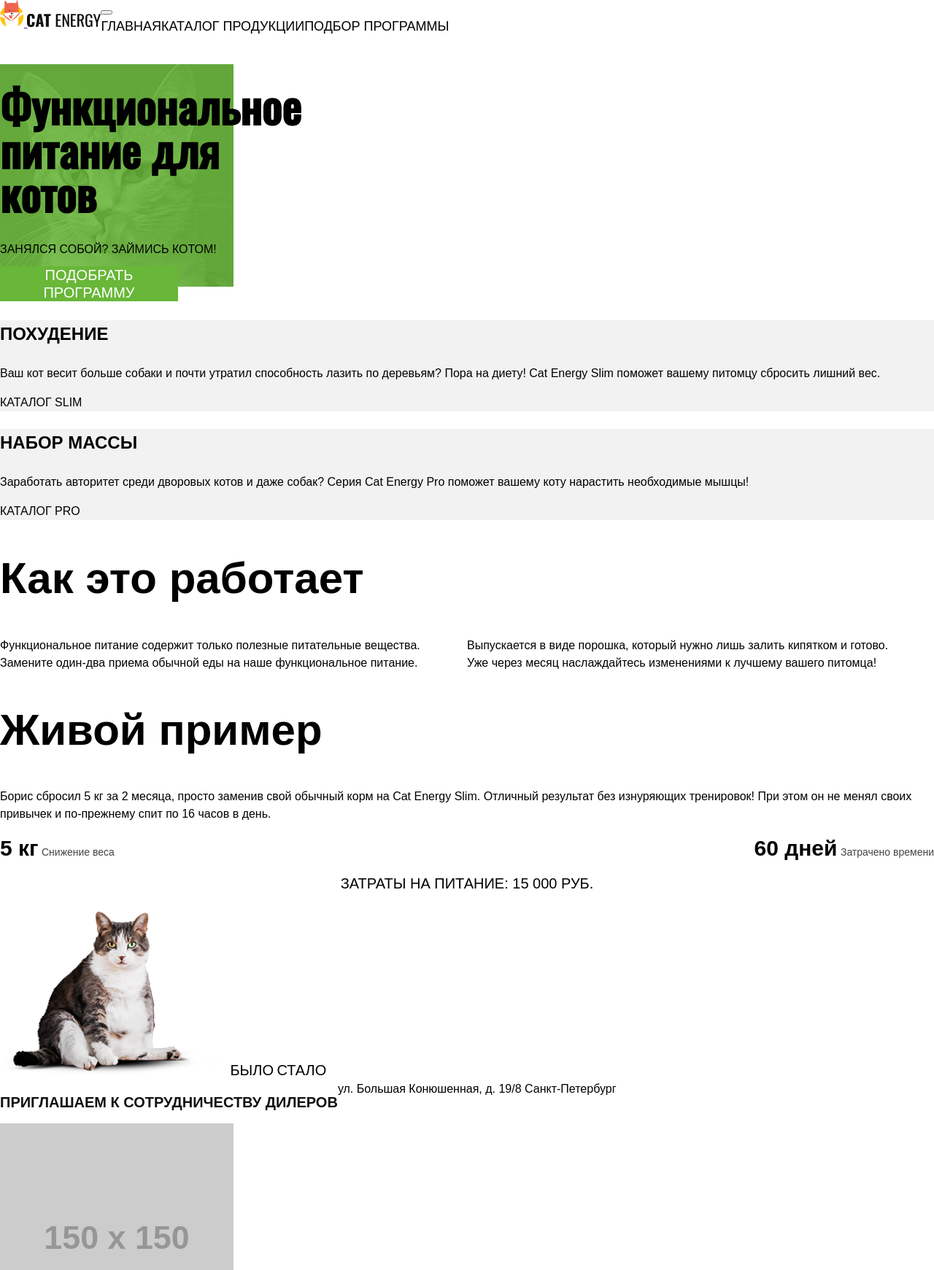
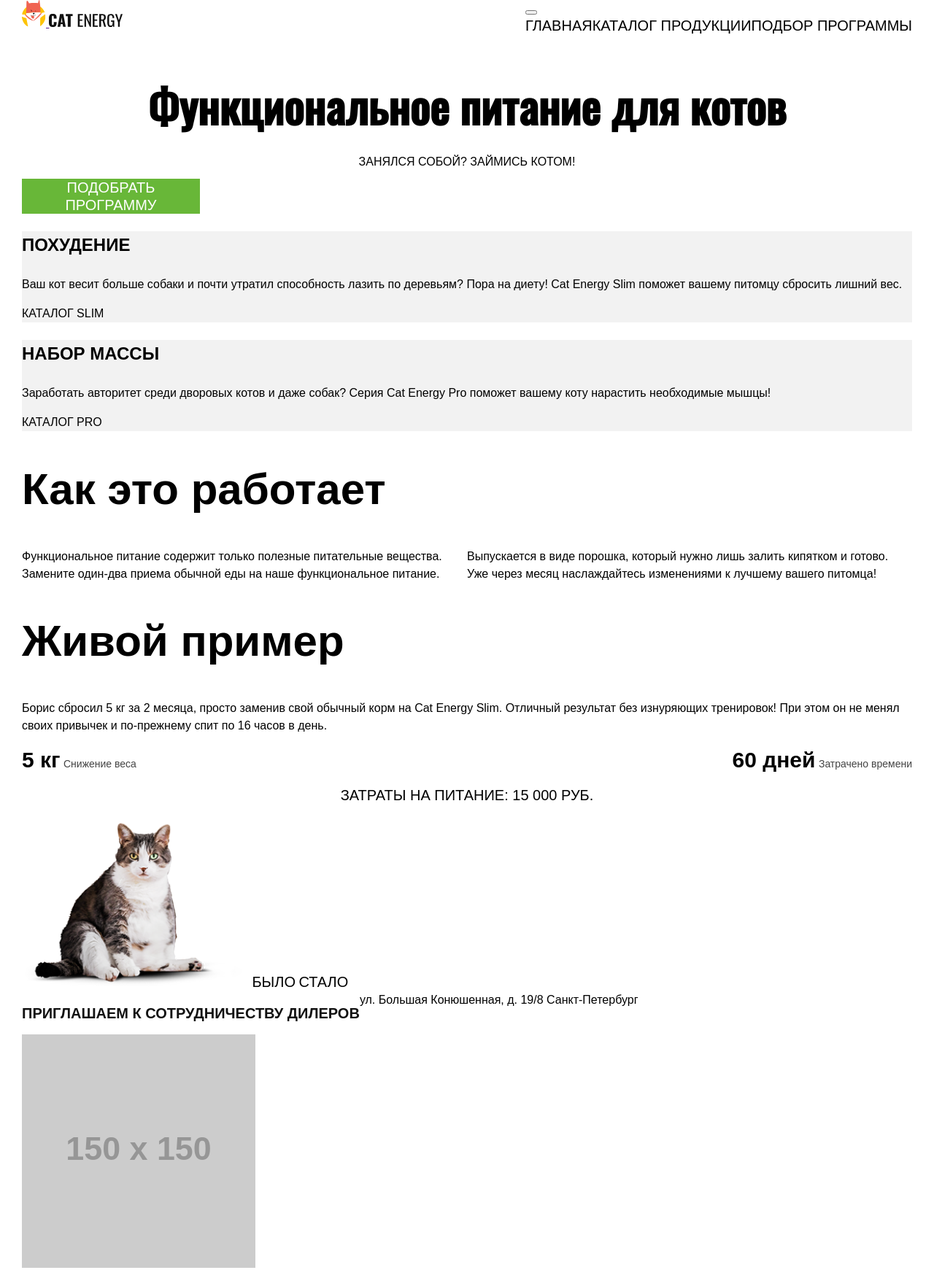
Before and after one commit to tyssia22/1490019-cat-energy-20, a website: page source/index.html in a window 1280 px wide. Shown: the top 1741 px of the page at 73% size. Drawn offline with nearby package versions, Linux system fonts and the light colour scheme; files that its build step writes are made by us from their sources; placeholder pictures from the web are drawn by us; files whose address does not match are found by name.

Commit message:
модуль 4,задание2

```diff
--- a/source/index.html
+++ b/source/index.html
@@ -3,6 +3,7 @@
 
 <head>
   <meta charset="utf-8">
+  <meta name="viewport" content="width=device-width, initial-scale=1.0, maximum-scale=1.0, user-scalable=no">
   <title>HTML Academy: Кэт энерджи</title>
   <link href="https://fonts.googleapis.com/css2?family=Oswald&display=swap" rel="stylesheet">
   <link href="css/normalize.min.css" rel="stylesheet">
@@ -10,7 +11,7 @@
 </head>
 
 <body class="page__body">
-  <header class="page-header">
+  <header class="page-header wrapper">
     <a class="logo" href="">
       <img class="logo__img-icon" src="img/logo-mobile-icon.svg" width="33" height="38" alt="Логотип Кэт энерджи">
       <img class="logo__img-text" src="img/logo-mobile-text.svg" width="101" height="18" alt="Логотип Кэт энерджи">
@@ -33,12 +34,12 @@
     </nav>
   </header>
   <main class="page-main">
-    <section class="program-selection">
+    <section class="program-selection wrapper">
       <h1 class="program-selection__title">Функциональное питание для котов</h1>
       <p class="program-selection__description">Занялся собой? Займись котом!</p>
       <a class="program-selection__link button" href="form.html">Подобрать программу</a>
     </section>
-    <section class="programs">
+    <section class="programs wrapper">
       <h2 class="visually-hidden">Программы</h2>
       <div class="programs__block">
         <h3 class="programs__title">Похудение</h3>
@@ -53,7 +54,7 @@
         <a class="programs__link" href="">Каталог Pro</a>
       </div>
     </section>
-    <section class="scheme-work">
+    <section class="scheme-work wrapper">
       <h2 class="scheme-work__title">Как это работает</h2>
       <ul class="scheme-work__list">
         <li class="scheme-work__item scheme-work__item--one">Функциональное питание содержит только полезные питательные
@@ -66,7 +67,7 @@
           питомца!</li>
       </ul>
     </section>
-    <section class="example">
+    <section class="example wrapper">
       <h2 class="example__title">Живой пример</h2>
       <p class="example__description">Борис сбросил 5 кг за 2 месяца, просто заменив свой обычный корм на Cat Energy
         Slim. Отличный результат без изнуряющих тренировок! При этом он не менял своих привычек и по-прежнему спит по 16
@@ -86,7 +87,7 @@
       <span class="example__overall-results">Было</span>
       <span class="example__overall-results">Стало</span>
     </section>
-    <section class="contacts">
+    <section class="contacts wrapper">
       <div class="contacts__wrapper">
         <h2 class="contacts__title">Приглашаем к сотрудничеству дилеров</h2>
         <address class="contacts__address">ул. Большая Конюшенная, д. 19/8 Санкт-Петербург</address>
@@ -94,7 +95,7 @@
       <img src="https://via.placeholder.com/150x150" width="320" height="362"" alt=" Карта">
     </section>
   </main>
-  <footer class="page-footer">
+  <footer class="page-footer wrapper">
     <a class="logo" href="#">
       <img class="logo__img-text" src="img/logo-mobile-text.svg" width="101" height="18" alt="Логотип Кэт энерджи">
     </a>
--- a/source/sass/blocks/main-nav.scss
+++ b/source/sass/blocks/main-nav.scss
@@ -1,13 +1,35 @@
+.site-list__item {
+  @include list;
+}
+
+.site-list__link {
+  @include link;
+  font-size: 20px;
+  line-height: 20px;
+  font-family: $fontfamily;
+  color: $black;
+  text-transform: $uppercase;
+}
+
 @media (min-width: $tablet-width) {
   .main-nav__list {
     display: flex;
     flex-wrap: wrap;
+    justify-content: space-between;
     @include list;
     font-size: 18px;
     text-transform: $uppercase;
   }
+
   .site-list__link {
     color: $black;
     @include link;
   }
 }
+
+@media (min-width: $desktop-width) {
+  .site-list__link {
+    color: $white;
+    background-color: $basicgreen;
+  }
+}
--- a/source/sass/blocks/page-header.scss
+++ b/source/sass/blocks/page-header.scss
@@ -1,3 +1,4 @@
 .page-header {
-    display: flex;
+  display: flex;
+  justify-content: space-between;
 }
--- a/source/sass/blocks/program-selection.scss
+++ b/source/sass/blocks/program-selection.scss
@@ -1,8 +1,5 @@
 .program-selection {
-    background-image: url(../img/index-background-mobile@1x.jpg);
-    background-repeat: no-repeat;
-    width: 320px;
-    height: 305px;
+  background-color: $basicgreen;
   font-family: $fontfamily;
   text-align: center;
   color: $white;
@@ -19,15 +16,18 @@
 }
 
 @media (min-width: $tablet-width) {
+  .program-selection {
+    background-color: $white;
+  }
+
   .program-selection__title {
     font-size: 60px;
     line-height: 60px;
     color: $black;
-        text-align: left;
+
   }
+
   .program-selection__description {
-        color: $black;
-        text-align: left;
     color: $black;
   }
 }
--- a/source/sass/blocks/programs.scss
+++ b/source/sass/blocks/programs.scss
@@ -1,5 +1,5 @@
 .programs {
-    padding-top: 22px;
+  margin-top: 22px;
 }
 
 .programs__block {
@@ -11,7 +11,7 @@
   line-height: 37px;
   text-transform: $uppercase;
   color: $black;
-    font-family: $fontfamily ;
+  font-family: $fontfamily;
 }
 
 .programs__link {
@@ -27,12 +27,15 @@
     display: flex;
     justify-content: space-between;
   }
+
   .programs__block {
     width: 570px;
   }
+
   .programs__title {
     @include title;
   }
+
   .programs__link {
     font-size: 20px;
     line-height: 30px;
--- a/source/sass/global/common.scss
+++ b/source/sass/global/common.scss
@@ -1,4 +1,3 @@
-
 img {
   max-width: 100%;
   height: auto;
@@ -16,3 +15,19 @@
   clip: rect(0 0 0 0);
   overflow: hidden;
 }
+
+.wrapper {
+  padding: 0 20px;
+}
+
+@media (min-width: $tablet-width) {
+  .wrapper {
+    padding: 0 30px;
+  }
+}
+
+@media (min-width: $desktop-width) {
+  .wrapper {
+    padding: 0 110px;
+  }
+}
```
Also changed, not shown: source/catalog.html (+6 -5 lines), source/form.html (+6 -5 lines). Lines whose indentation alone changed are shown as unchanged.
